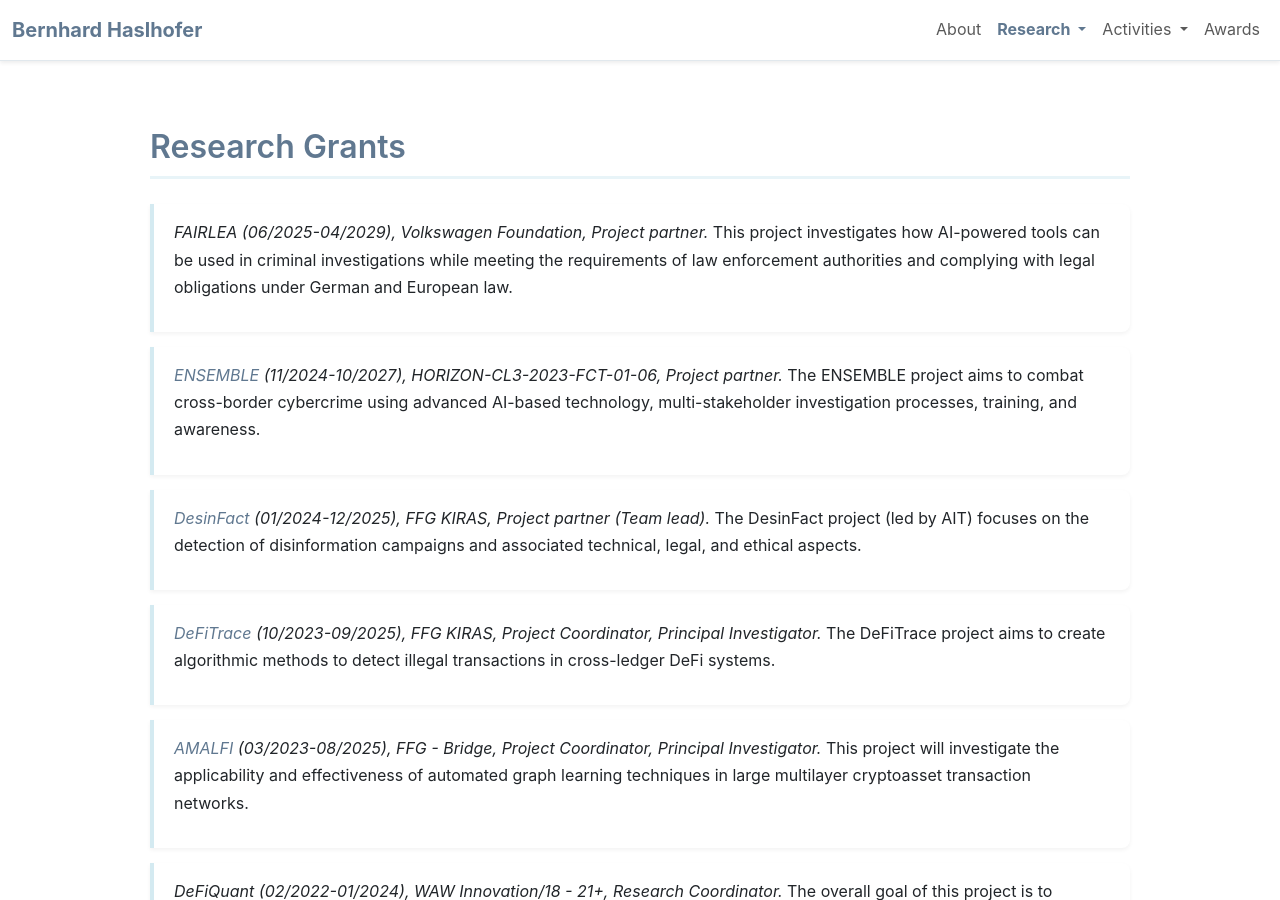
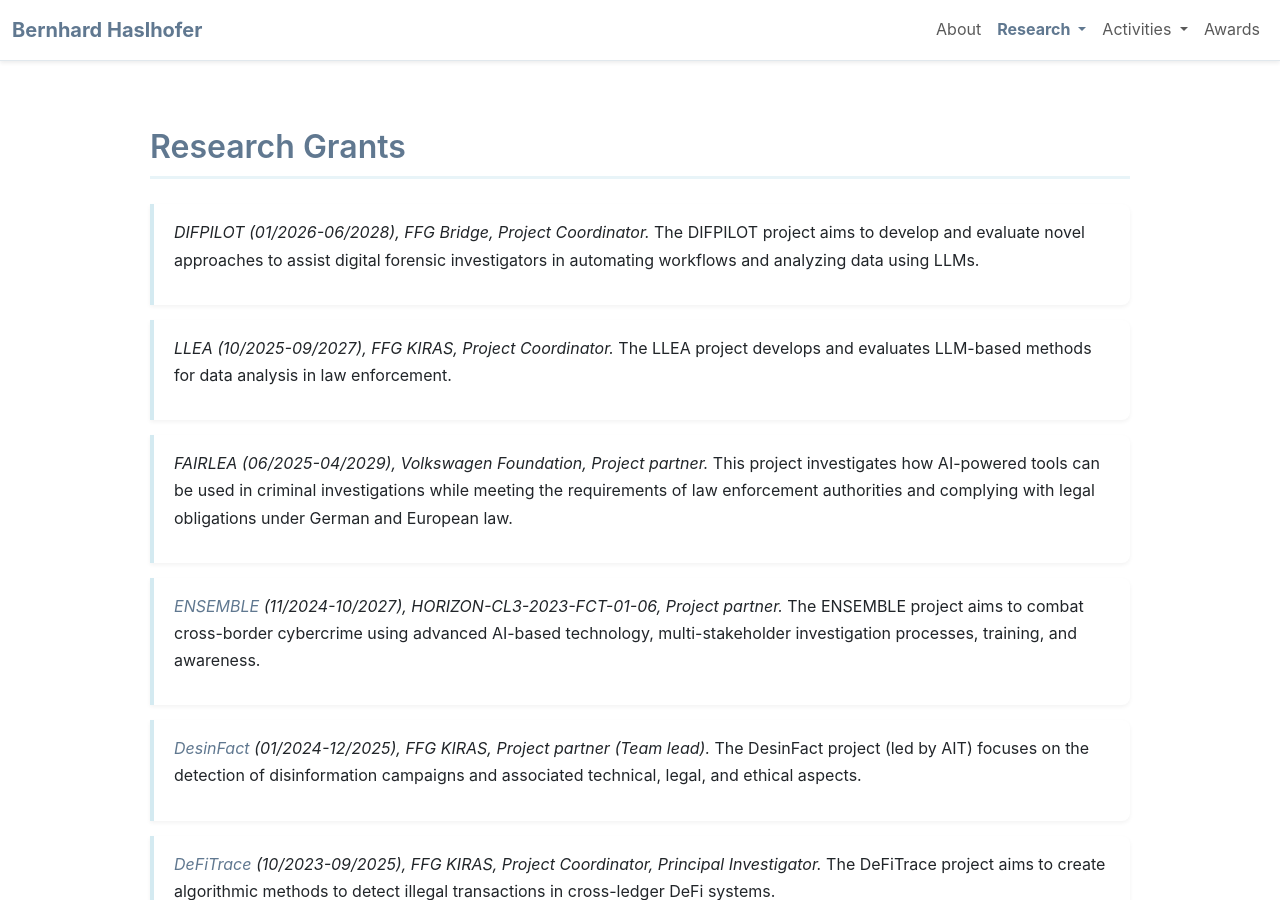
Before and after one commit to behas/behas.github.com, a Jekyll site: the page built from projects.html, in a window 1280 px wide and 900 px high. Built offline with Jekyll 4.4.1, drawn with Linux system fonts in a browser that asks for light colours; a style sheet for code colours, icons or effects is not loaded.

Commit message:
add LLEA and DIFPILOT

```diff
--- a/_data/projects.yml
+++ b/_data/projects.yml
@@ -1,3 +1,22 @@
+- acronym: "DIFPILOT"
+  start_date: "2026-01-01"
+  end_date: "2028-06-30"
+  funding_source: "FFG Bridge"
+  role: "Project Coordinator"
+  description: >
+     The DIFPILOT project aims to develop and evaluate novel approaches
+     to assist digital forensic investigators in automating workflows
+     and analyzing data using LLMs.
+
+- acronym: "LLEA"
+  start_date: "2025-10-01"
+  end_date: "2027-09-30"
+  funding_source: "FFG KIRAS"
+  role: "Project Coordinator"
+  description: >
+    The LLEA project develops and evaluates LLM-based methods for
+    data analysis in law enforcement.
+
 - acronym: "FAIRLEA"
   start_date: "2025-06-01"
   end_date: "2029-04-30"
```
